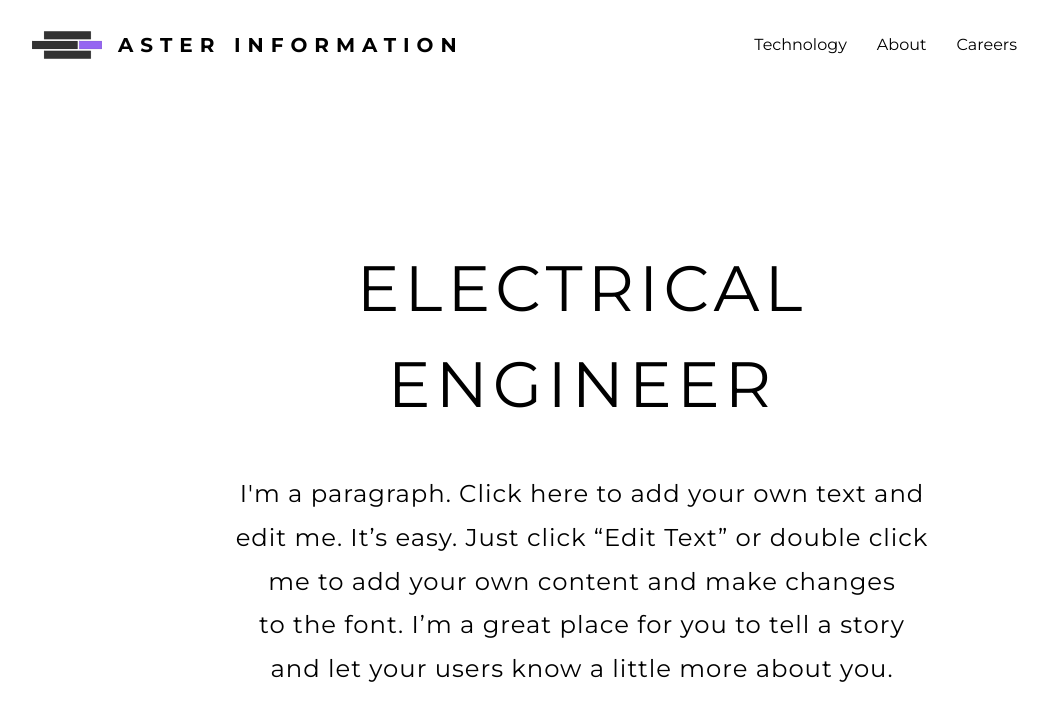
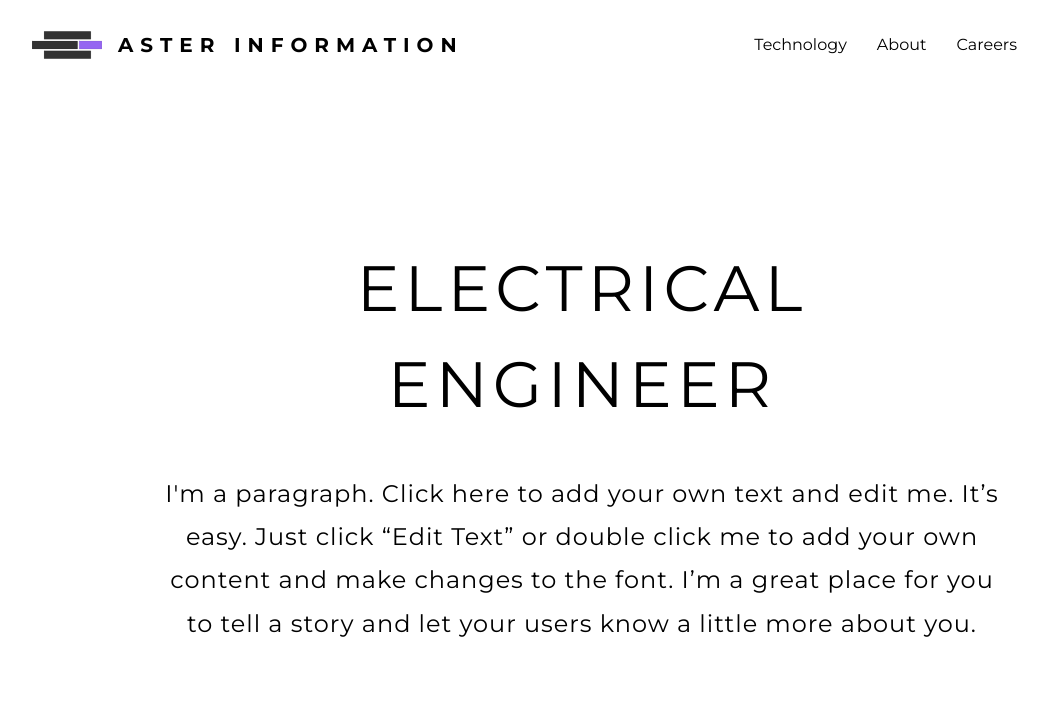
Before and after one commit to Moamal-2000/aster-information, a React (Vite) app: page /electrical-engineer in a window 1280 px wide. Shown: the top 720 px of the page, without its empty margins (58-1106 px from the left). Built offline with nearby package versions, Linux system fonts and the light colour scheme.

Commit message:
style: responsive HeroSection component

```diff
--- a/src/Components/Shared/HeroSection/HeroSection.module.scss
+++ b/src/Components/Shared/HeroSection/HeroSection.module.scss
@@ -44,21 +44,22 @@
 .heroSection>p {
   letter-spacing: .04em;
   line-height: 1.8em;
-  font-size: 1.52rem;
+  font-size: 1.5rem;
   text-wrap: balance;
-  width: 710px;
+  width: 850px;
   margin-bottom: 10px;
 }
 
 @include medium {
   .heroSection>p {
     font-size: 1.2rem;
+    width: 680px;
   }
 }
 
 @include small {
   .heroSection>p {
-    width: 370px;
+    width: 550px;
     font-size: 1rem;
   }
 }
```
